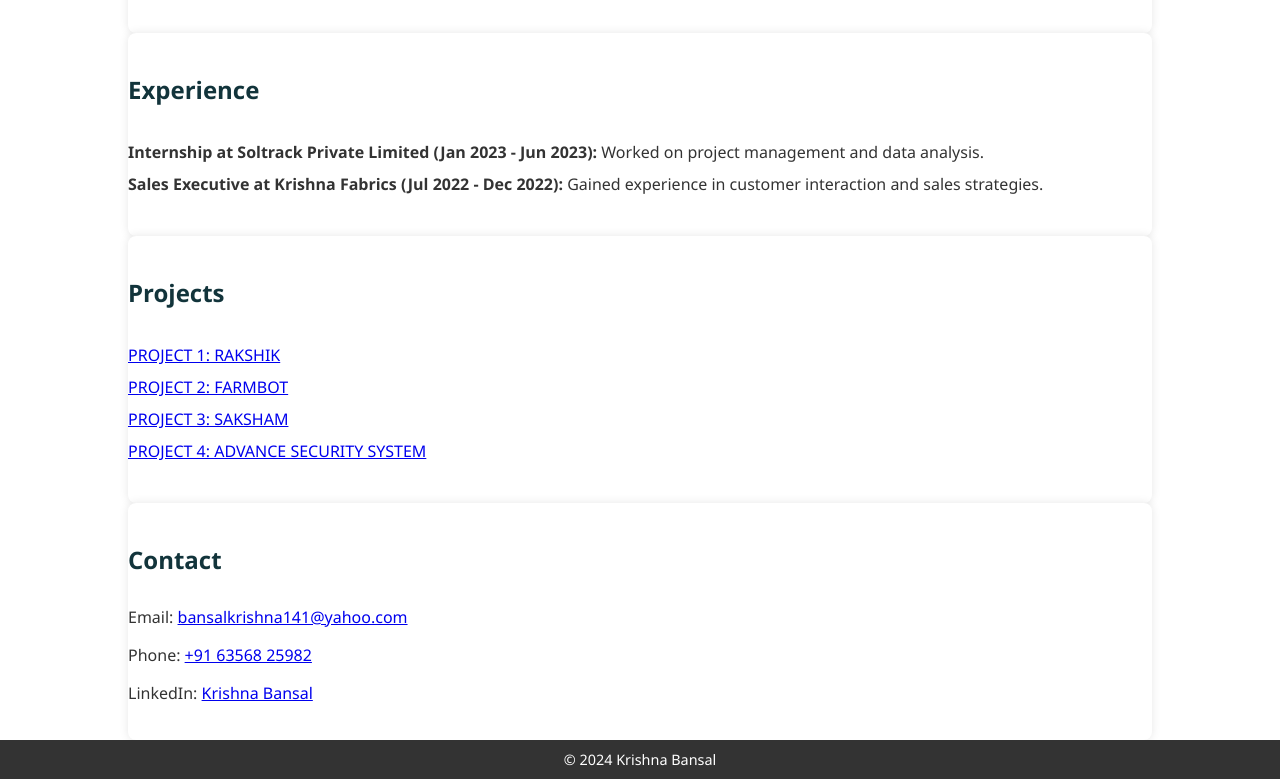
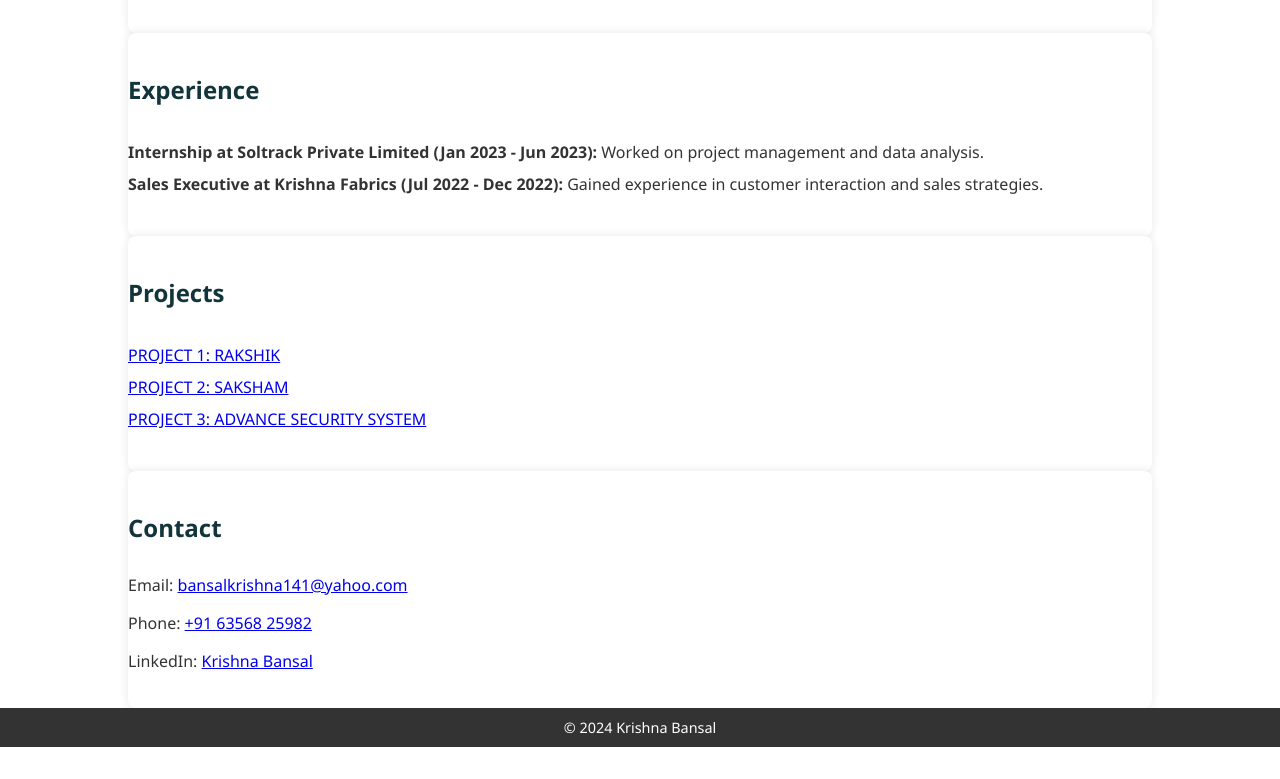
Before and after one commit to bansalkrishna141/portfolioo, a plain HTML site: page index.html in a window 1280 px wide. Shown: the part 1533-2312 px from the top of the page. After the commit the page ends 2280 px from the top, so only its background shows below. Drawn offline with Linux system fonts and the light colour scheme.

Commit message:
Update index.html

```diff
--- a/index.html
+++ b/index.html
@@ -81,9 +81,8 @@
             <h2>Projects</h2>
             <ul>
                 <li><a href="project1.html" target="_blank">PROJECT 1: RAKSHIK</a></li>
-                <li><a href="project2.html" target="_blank">PROJECT 2: FARMBOT</a></li>
-                <li><a href="project3.html" target="_blank">PROJECT 3: SAKSHAM</a></li>
-                <li><a href="project4.html" target="_blank">PROJECT 4: ADVANCE SECURITY SYSTEM</a></li>
+                <li><a href="project3.html" target="_blank">PROJECT 2: SAKSHAM</a></li>
+                <li><a href="project4.html" target="_blank">PROJECT 3: ADVANCE SECURITY SYSTEM</a></li>
             </ul>
         </section>
 
```
